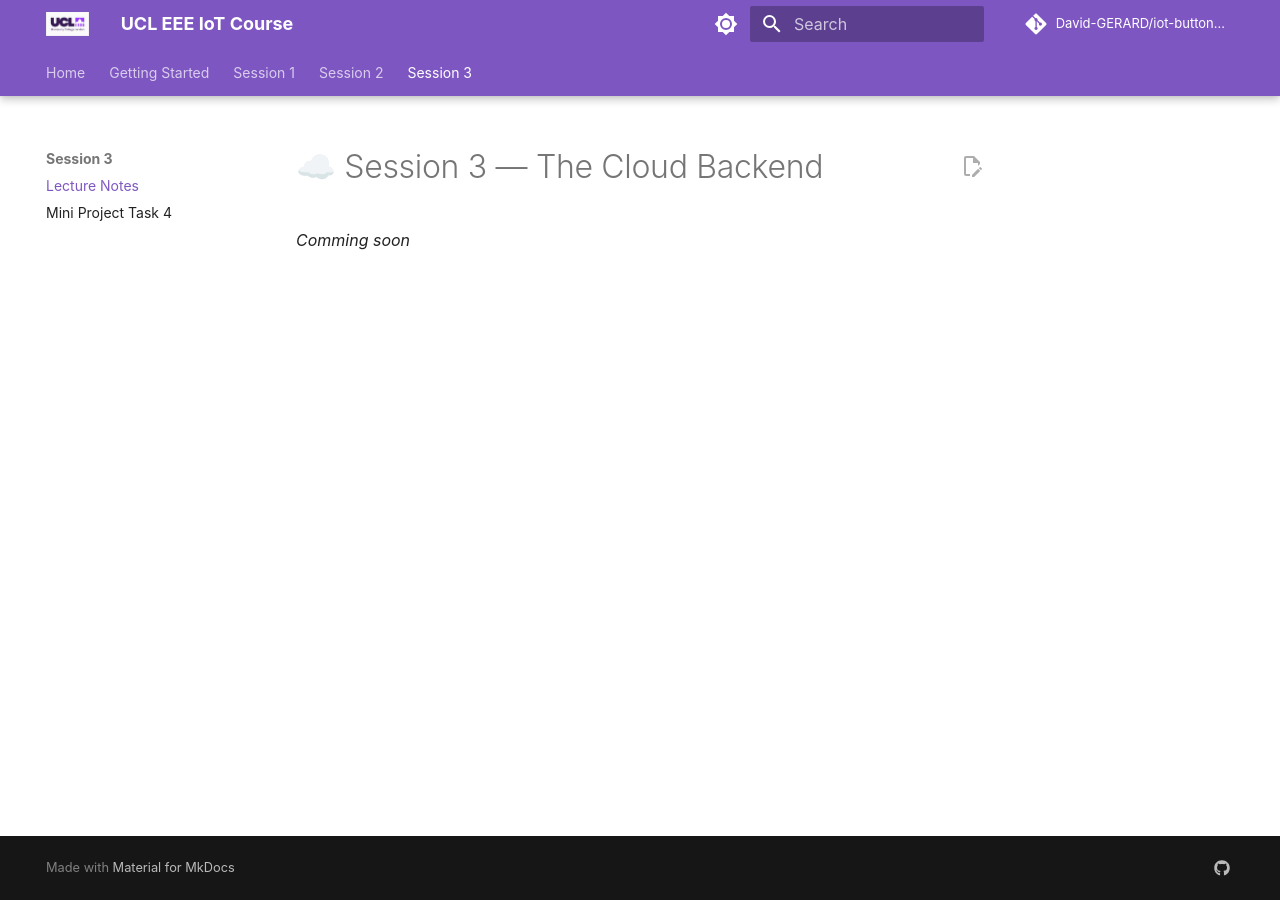
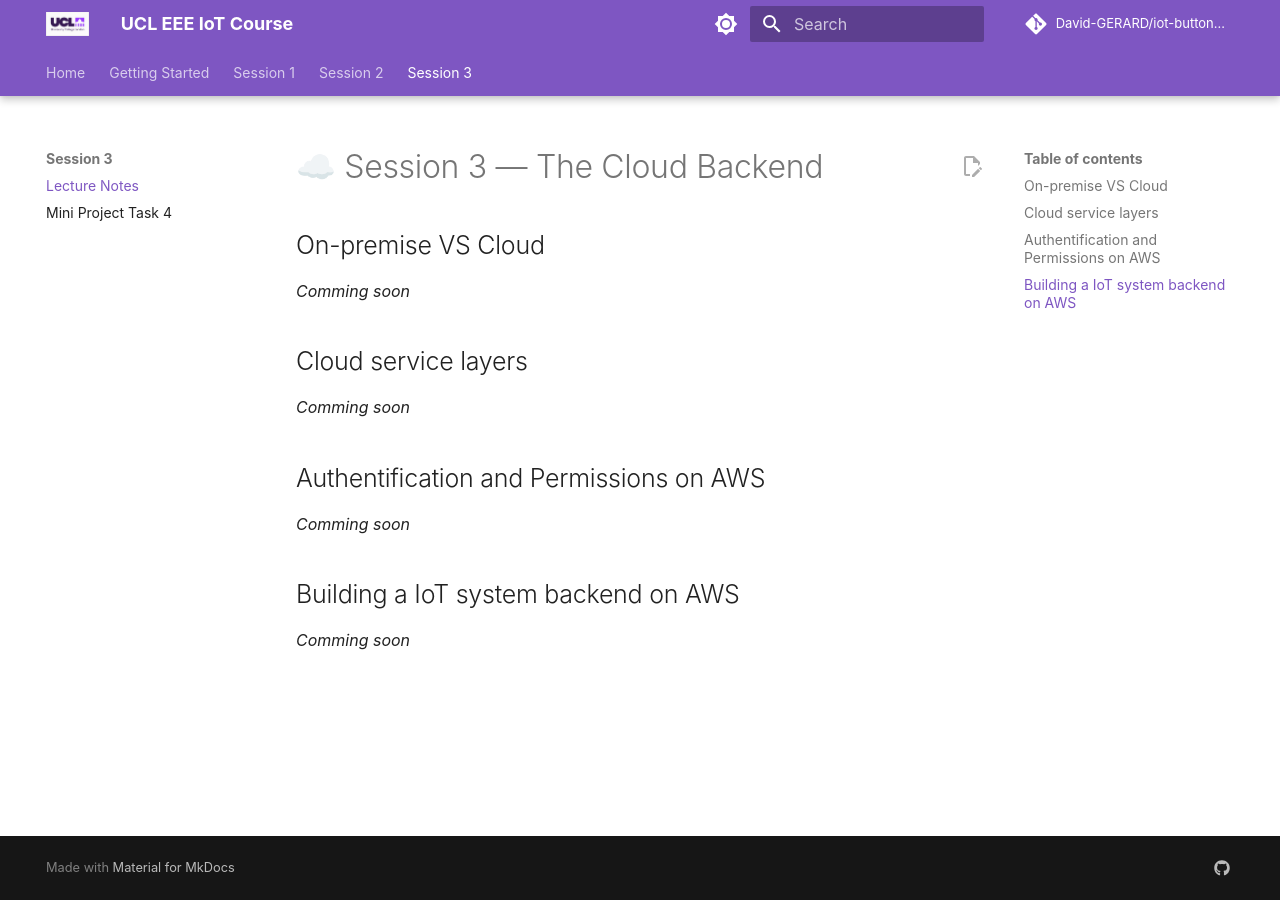
Before and after one commit to David-GERARD/iot-button-system, an MkDocs documentation site: the page built from docs/session3/content.md, in a window 1280 px wide. Built offline with MkDocs 1.6.1 and Material for MkDocs 9.7.7, drawn with Linux system fonts in a browser that asks for light colours; comment, search, counter and statistics services are not loaded.

Commit message:
docs: add lecture notes skeletton to session 3

```diff
--- a/docs/session3/content.md
+++ b/docs/session3/content.md
@@ -1,3 +1,17 @@
 # ☁️ Session 3 — The Cloud Backend
 
+## On-premise VS Cloud
+
 *Comming soon*
+
+## Cloud service layers
+
+*Comming soon*
+
+## Authentification and Permissions on AWS
+
+*Comming soon*
+
+## Building a IoT system backend on AWS
+
+*Comming soon*
```
